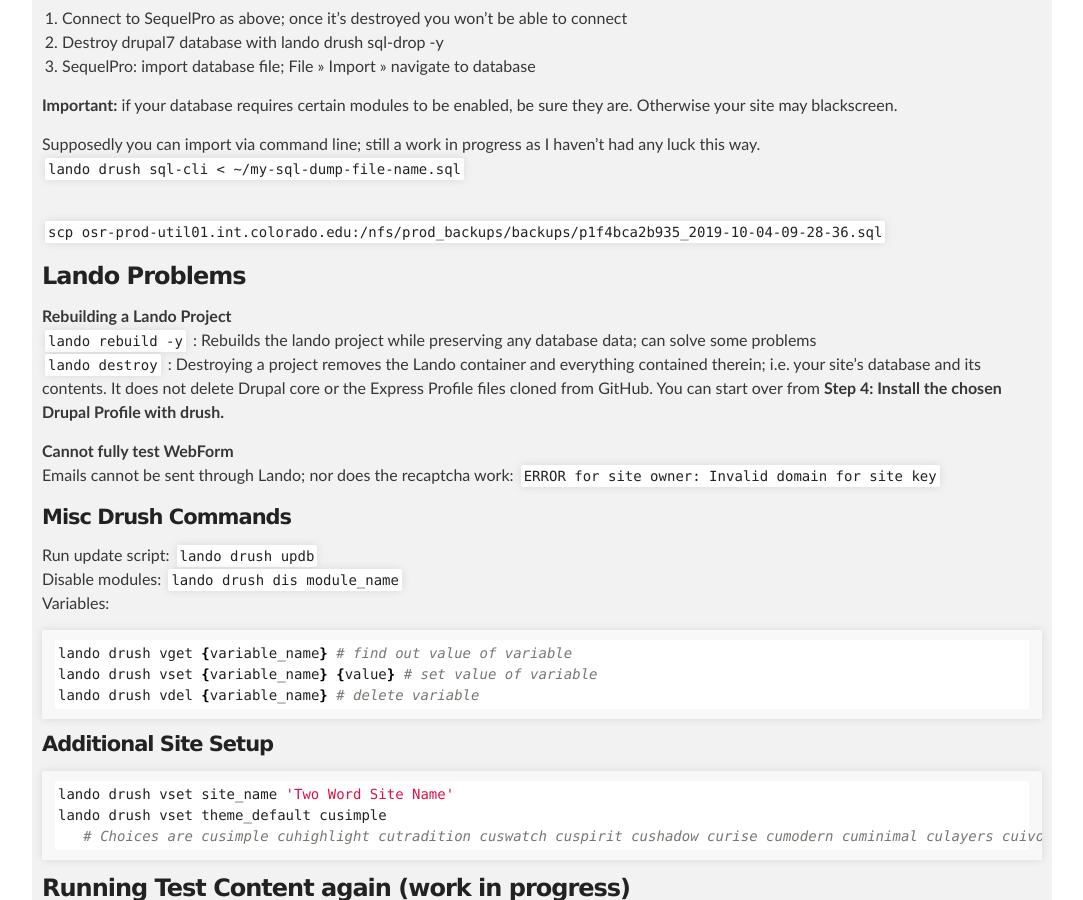
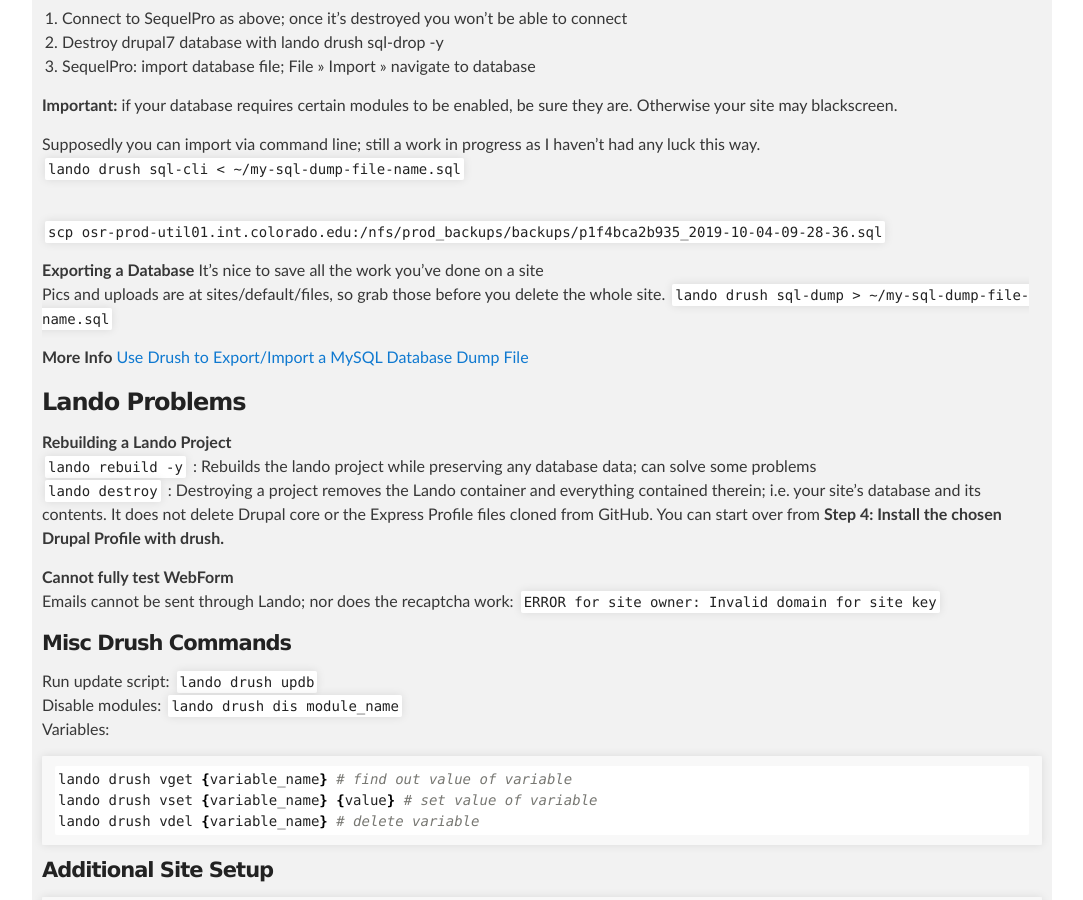
Before and after one commit to cathysnider/cathysnider.github.io, a Jekyll site: the page built from lando.md, in a window 1280 px wide and 900 px high, scrolled down 3568 px. Shown: the whole window, without its empty margins (98-1181 px from the left). Built offline with Jekyll 4.4.1, drawn with Linux system fonts in a browser that asks for light colours.

Commit message:
SQL info

```diff
--- a/lando.md
+++ b/lando.md
@@ -146,6 +146,14 @@ Supposedly you can import via command line; still a work in progress as I haven'
 
 `scp osr-prod-util01.int.colorado.edu:/nfs/prod_backups/backups/p1f4bca2b935_2019-10-04-09-28-36.sql `
 
+**Exporting a Database**
+It's nice to save all the work you've done on a site<br />
+Pics and uploads are at sites/default/files, so grab those before you delete the whole site.
+`lando drush sql-dump > ~/my-sql-dump-file-name.sql`
+
+**More Info**
+[Use Drush to Export/Import a MySQL Database Dump File](http://tylerfrankenstein.com/code/use-drush-export-import-drupal-mysql-database-dump-file)
+
 
 ### Lando Problems
 
```
